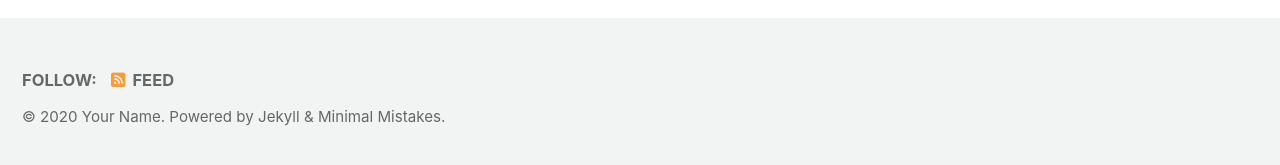
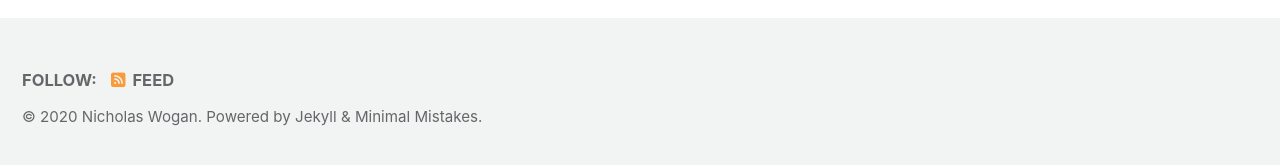
Before and after one commit to Nicholaswogan/Nicholaswogan.github.io, a Jekyll site: the page built from index.html, in a window 1280 px wide and 900 px high, scrolled down 222 px. Shown: the part 727-892 px from the top of the window. Built offline with Jekyll 4.4.1, drawn with Linux system fonts in a browser that asks for light colours; cached includes are drawn as plain includes; nearby versions of some CDN libraries; the list of posts is cut into pages by our own code; some of the changed text lies outside the part shown.

Commit message:
edited config

```diff
--- a/_config.yml
+++ b/_config.yml
@@ -16,11 +16,11 @@ minimal_mistakes_skin    : "default" # "air", "aqua", "contrast", "dark", "dirt"
 
 # Site Settings
 locale                   : "en-US"
-title                    : "Site Title"
+title                    : "Nicholas Wogan"
 title_separator          : "-"
 subtitle                 : # site tagline that appears below site title in masthead
-name                     : "Your Name"
-description              : "An amazing website."
+name                     : "Nicholas Wogan"
+description              : "An amazing website!!!!!!"
 url                      : # the base hostname & protocol for your site e.g. "https://mmistakes.github.io"
 baseurl                  : # the subpath of your site, e.g. "/blog"
 repository               : # GitHub username/repo-name e.g. "mmistakes/minimal-mistakes"
```
